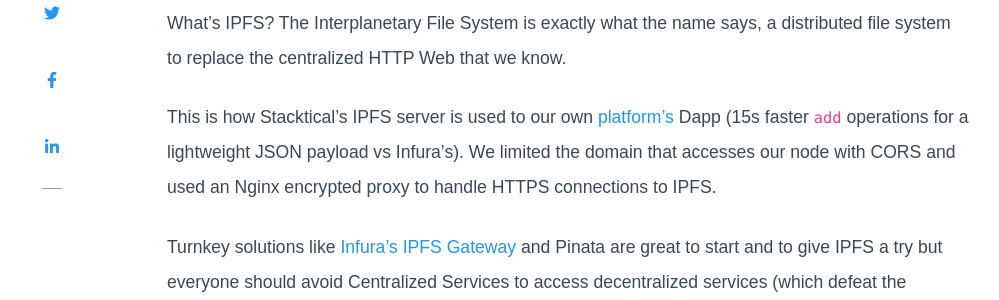
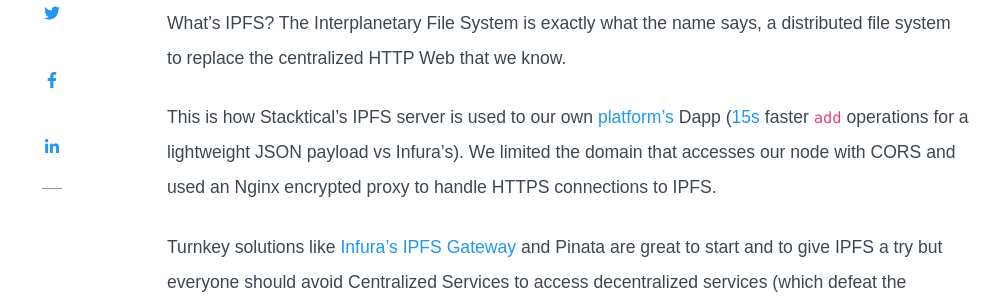
Before and after one commit to Stacktical/stacktical.github.io, a Jekyll site: the page built from _posts/2019-09-21-ipfs-server-google-cloud-platform.md, in a window 1280 px wide and 900 px high, scrolled down 1041 px. Shown: the part 153-453 px from the top of the window, without its empty margins (118-1117 px from the left). Built offline with Jekyll 4.4.1, drawn with Linux system fonts in a browser that asks for light colours; nearby versions of some CDN libraries; some web fonts are replaced; comment, search, counter and statistics services are not loaded; some of the changed lines change nothing that is shown.

Commit message:
Hofitx 15s example

```diff
--- a/_posts/2019-09-21-ipfs-server-google-cloud-platform.md
+++ b/_posts/2019-09-21-ipfs-server-google-cloud-platform.md
@@ -15,7 +15,7 @@
 What's IPFS?
 The Interplanetary File System is exactly what the name says, a distributed file system to replace the centralized HTTP Web that we know.
 
-This is how Stacktical's IPFS server is used to our own [platform's](https://dsla.network) Dapp (15s faster `add` operations for a lightweight JSON payload vs Infura's).
+This is how Stacktical's IPFS server is used to our own [platform's](https://dsla.network) Dapp ([15s](https://github.com/INFURA/infura/issues/128) faster `add` operations for a lightweight JSON payload vs Infura's).
 We limited the domain that accesses our node with CORS and used an Nginx encrypted proxy to handle HTTPS connections to IPFS.
 
 Turnkey solutions like [Infura's IPFS Gateway](https://infura.io) and Pinata are great to start and to give IPFS a try but everyone should avoid Centralized Services to access decentralized services (which defeat the purpose of Decentralization and don't provide the [performance and reliability you need for your (D)app](https://status.infura.io/incidents/mdh6tjbt8gt5).
```
Also changed, not shown: 2 other files.
